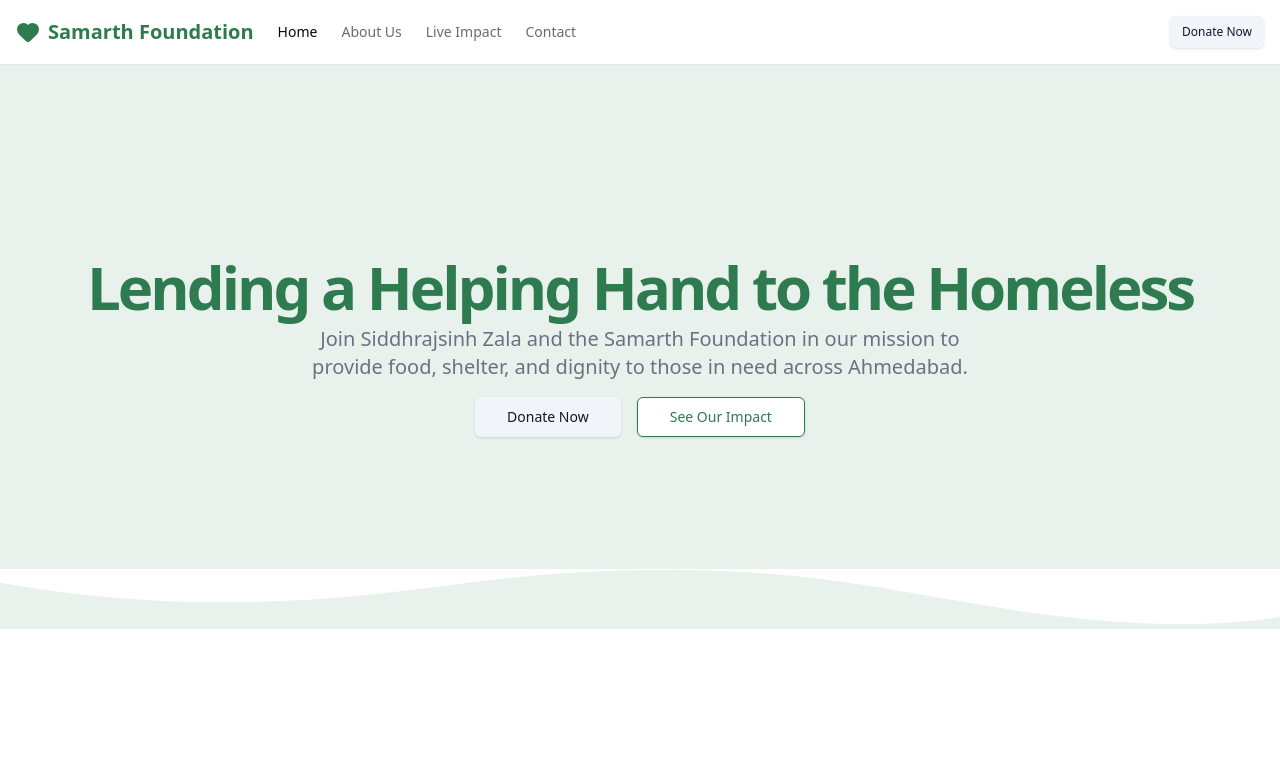
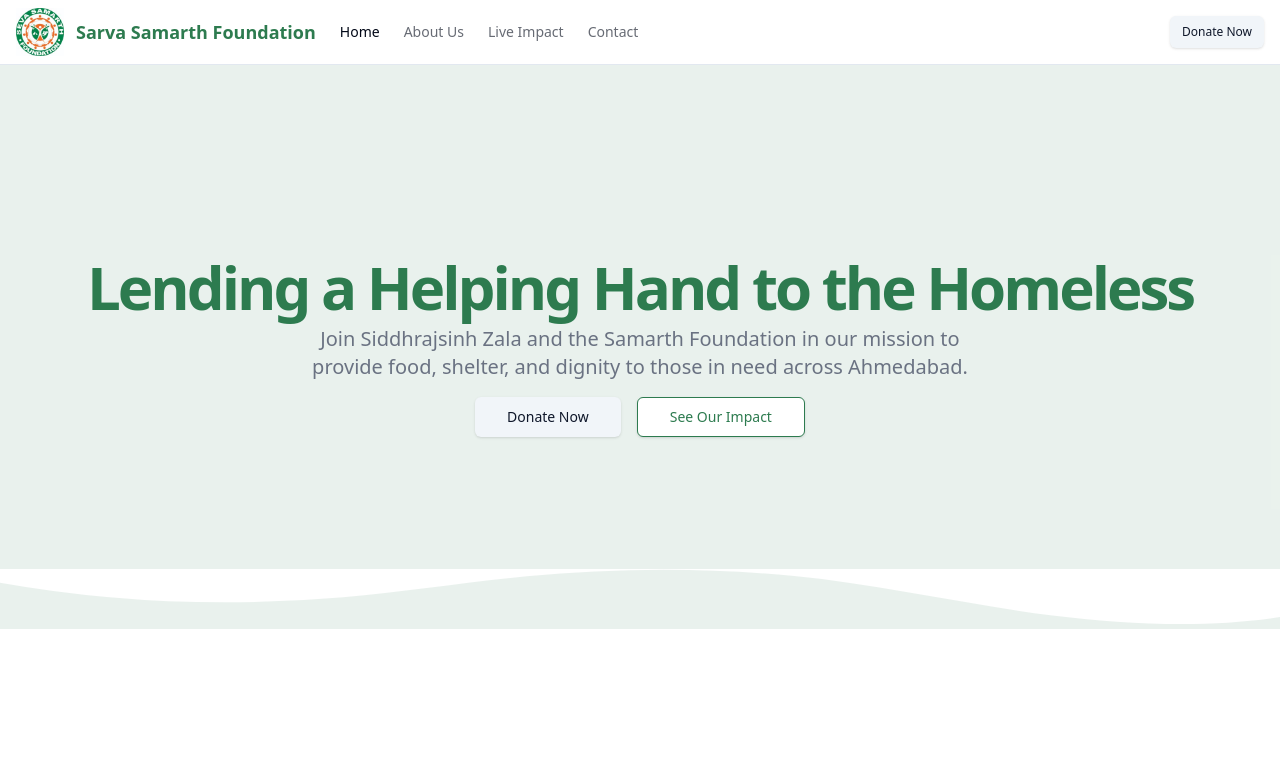
Before and after one commit to rchovatiya88/smarthfoundation, a Next.js app: page / in a window 1280 px wide. Shown: the top 780 px of the page. Built offline with nearby package versions, Linux system fonts and the light colour scheme.

Commit message:
auto-commit for e78f7087-b5ef-46d0-8037-4ec45276d8f8

```diff
--- a/components/layout/navbar.tsx
+++ b/components/layout/navbar.tsx
@@ -2,8 +2,9 @@
 
 import * as React from "react"
 import Link from "next/link"
+import Image from "next/image"
 import { usePathname } from "next/navigation"
-import { Menu, Heart } from "lucide-react"
+import { Menu } from "lucide-react"
 
 import { cn } from "@/lib/utils"
 import { Button } from "@/components/ui/button"
@@ -41,10 +42,10 @@ export function Navbar() {
     <header className="sticky top-0 z-50 w-full border-b bg-background/95 backdrop-blur supports-[backdrop-filter]:bg-background/60">
       <div className="container flex h-16 items-center mx-auto px-4">
         <div className="mr-8 hidden md:flex">
-          <Link href="/" className="mr-6 flex items-center space-x-2">
-            <Heart className="h-6 w-6 text-primary" fill="currentColor" />
-            <span className="hidden font-bold sm:inline-block text-primary text-xl">
-              Samarth Foundation
+          <Link href="/" className="mr-6 flex items-center space-x-3">
+            <Image src="/logo.png" alt="Sarva Samarth Foundation" width={50} height={50} className="h-12 w-12 object-contain" />
+            <span className="hidden font-bold sm:inline-block text-primary text-lg">
+              Sarva Samarth Foundation
             </span>
           </Link>
           <nav className="flex items-center space-x-6 text-sm font-medium">
@@ -86,11 +87,11 @@ export function Navbar() {
                 <SheetTitle className="sr-only">Navigation Menu</SheetTitle>
                 <Link
                   href="/"
-                  className="flex items-center"
+                  className="flex items-center space-x-2"
                   onClick={() => setIsOpen(false)}
                 >
-                  <Heart className="mr-2 h-4 w-4 text-primary" fill="currentColor" />
-                  <span className="font-bold text-primary">Samarth Foundation</span>
+                  <Image src="/logo.png" alt="Sarva Samarth Foundation" width={40} height={40} className="h-10 w-10 object-contain" />
+                  <span className="font-bold text-primary text-sm">Sarva Samarth Foundation</span>
                 </Link>
                 <div className="my-4 h-[calc(100vh-8rem)] pb-10 pl-6">
                   <div className="flex flex-col space-y-3">
```
